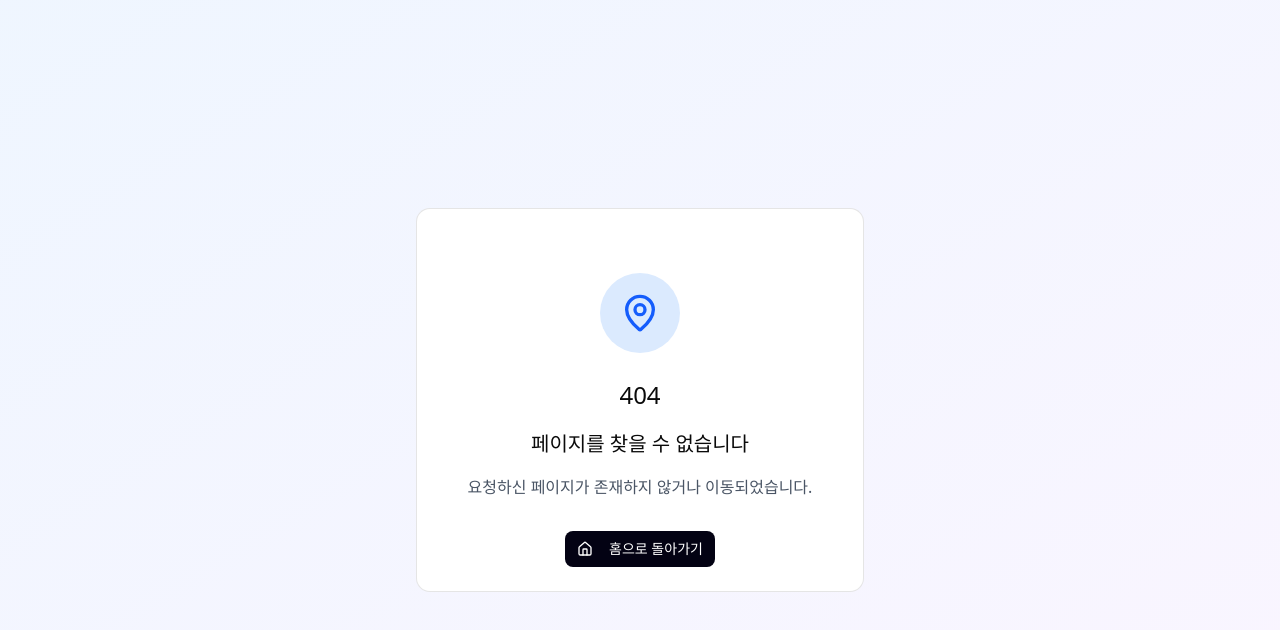
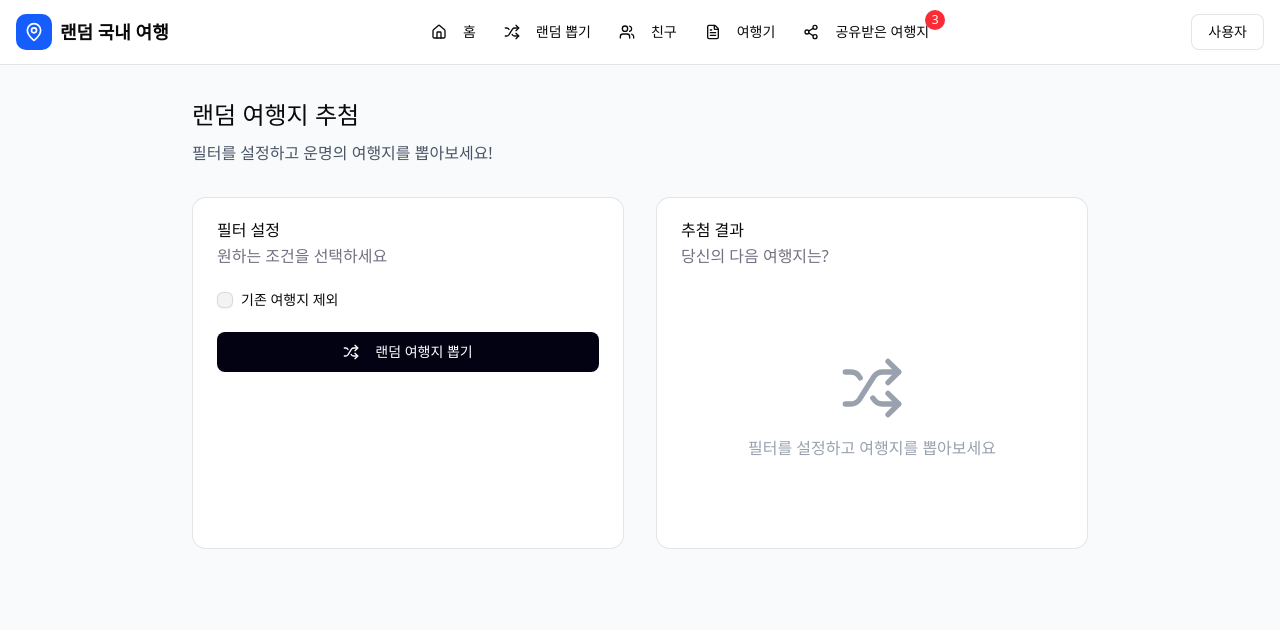
Before and after one commit to ho04029/random-travel, a Next.js app: page /random in a window 1280 px wide. Before the commit this address had no page. Shown: the top 630 px of the page. Built offline with nearby package versions, Linux system fonts and the light colour scheme; no server answers.

Commit message:
feat: 여행지 랜덤 뽑기 페이지

```diff
--- /dev/null
+++ b/src/app/(main)/random/page.tsx
@@ -0,0 +1,155 @@
+'use client';
+
+import { useState } from 'react';
+// import Image from 'next/image';
+import { Destination } from '@/types/destination';
+import { Shuffle, Share2, Heart, MapPin } from 'lucide-react';
+import { Button } from '@/components/Button';
+import {
+  Card,
+  CardContent,
+  CardDescription,
+  CardHeader,
+  CardTitle,
+} from '@/components/Card';
+import { Checkbox } from '@/components/Checkbox';
+import { supabase } from '@/utils/supabase/client';
+
+export default function RandomPick() {
+  const [selectedFriendIds, setSelectedFriendIds] = useState<string[]>([]);
+  const [excludeVisited, setExcludeVisited] = useState(false);
+  const [result, setResult] = useState<Destination | null>(null);
+
+  // todo: 기존에 갔던 여행지 제외하기
+  const handleRandomPick = async () => {
+    try {
+      const { data, error } = await supabase.rpc('random_destination');
+      setResult(data[0]);
+      if (error) {
+        console.error(error);
+        alert('문제가 발생했습니다. 잠시 후 다시 시도해주세요');
+        return;
+      }
+    } catch (error) {
+      console.error(error);
+      alert('문제가 발생했습니다. 잠시 후 다시 시도해주세요');
+    }
+  };
+
+  // todo: 친구에게 공유 기능 만들기
+  const handleShare = () => {
+    if (!result) return;
+    if (selectedFriendIds.length === 0) {
+      alert('공유할 친구를 선택해주세요');
+      return;
+    }
+    selectedFriendIds.forEach((friendId) => {
+      // shareDestination(result.id, friendId, `${result.name} 같이 가요!`);
+    });
+    alert('여행지를 공유했습니다!');
+  };
+
+  return (
+    <div className="min-h-screen bg-gray-50">
+      <div className="container mx-auto px-4 py-8">
+        <div className="mx-auto max-w-4xl">
+          <div className="mb-8">
+            <h1 className="mb-2">랜덤 여행지 추첨</h1>
+            <p className="text-gray-600">
+              필터를 설정하고 운명의 여행지를 뽑아보세요!
+            </p>
+          </div>
+
+          <div className="grid gap-8 lg:grid-cols-2">
+            {/* Filters */}
+            <Card>
+              <CardHeader>
+                <CardTitle>필터 설정</CardTitle>
+                <CardDescription>원하는 조건을 선택하세요</CardDescription>
+              </CardHeader>
+              <CardContent className="space-y-6">
+                <div className="flex items-center space-x-2">
+                  <Checkbox
+                    id="exclude"
+                    checked={excludeVisited}
+                    onCheckedChange={(checked) => setExcludeVisited(!!checked)}
+                  />
+                  <label
+                    htmlFor="exclude"
+                    className="cursor-pointer text-sm leading-none font-medium peer-disabled:cursor-not-allowed peer-disabled:opacity-70"
+                  >
+                    기존 여행지 제외
+                  </label>
+                </div>
+
+                <Button className="w-full" size="lg" onClick={handleRandomPick}>
+                  <Shuffle className="mr-2 h-5 w-5" />
+                  랜덤 여행지 뽑기
+                </Button>
+              </CardContent>
+            </Card>
+
+            {/* Result */}
+            <Card>
+              <CardHeader>
+                <CardTitle>추첨 결과</CardTitle>
+                <CardDescription>당신의 다음 여행지는?</CardDescription>
+              </CardHeader>
+              <CardContent>
+                {result ? (
+                  <div className="space-y-4">
+                    {/* todo: description과 img 어떻게 할지 고민하기 */}
+                    {/* <div className="relative aspect-video overflow-hidden rounded-lg">
+                      <Image
+                        src={result.imageUrl}
+                        alt={result.name}
+                        className="h-full w-full object-cover"
+                      />
+                    </div> */}
+                    <div>
+                      <h2 className="mb-2">{result.name}</h2>
+                      <div className="mb-3 flex flex-wrap gap-2">
+                        <span className="inline-flex items-center rounded bg-blue-100 px-2 py-1 text-xs text-blue-700">
+                          <MapPin className="mr-1 h-3 w-3" />
+                          {result.province ? result.province : result.name}
+                        </span>
+                      </div>
+                      {/* <p className="mb-4 text-gray-600">{result.description}</p> */}
+
+                      <div className="flex gap-2">
+                        <Button
+                          onClick={handleRandomPick}
+                          variant="outline"
+                          className="flex-1"
+                        >
+                          <Shuffle className="mr-2 h-4 w-4" />
+                          다시 뽑기
+                        </Button>
+                        <Button
+                          onClick={handleShare}
+                          variant="outline"
+                          disabled={selectedFriendIds.length === 0}
+                        >
+                          <Share2 className="mr-2 h-4 w-4" />
+                          공유
+                        </Button>
+                        <Button variant="outline">
+                          <Heart className="h-4 w-4" />
+                        </Button>
+                      </div>
+                    </div>
+                  </div>
+                ) : (
+                  <div className="py-16 text-center text-gray-400">
+                    <Shuffle className="mx-auto mb-4 h-16 w-16" />
+                    <p>필터를 설정하고 여행지를 뽑아보세요</p>
+                  </div>
+                )}
+              </CardContent>
+            </Card>
+          </div>
+        </div>
+      </div>
+    </div>
+  );
+}
```
